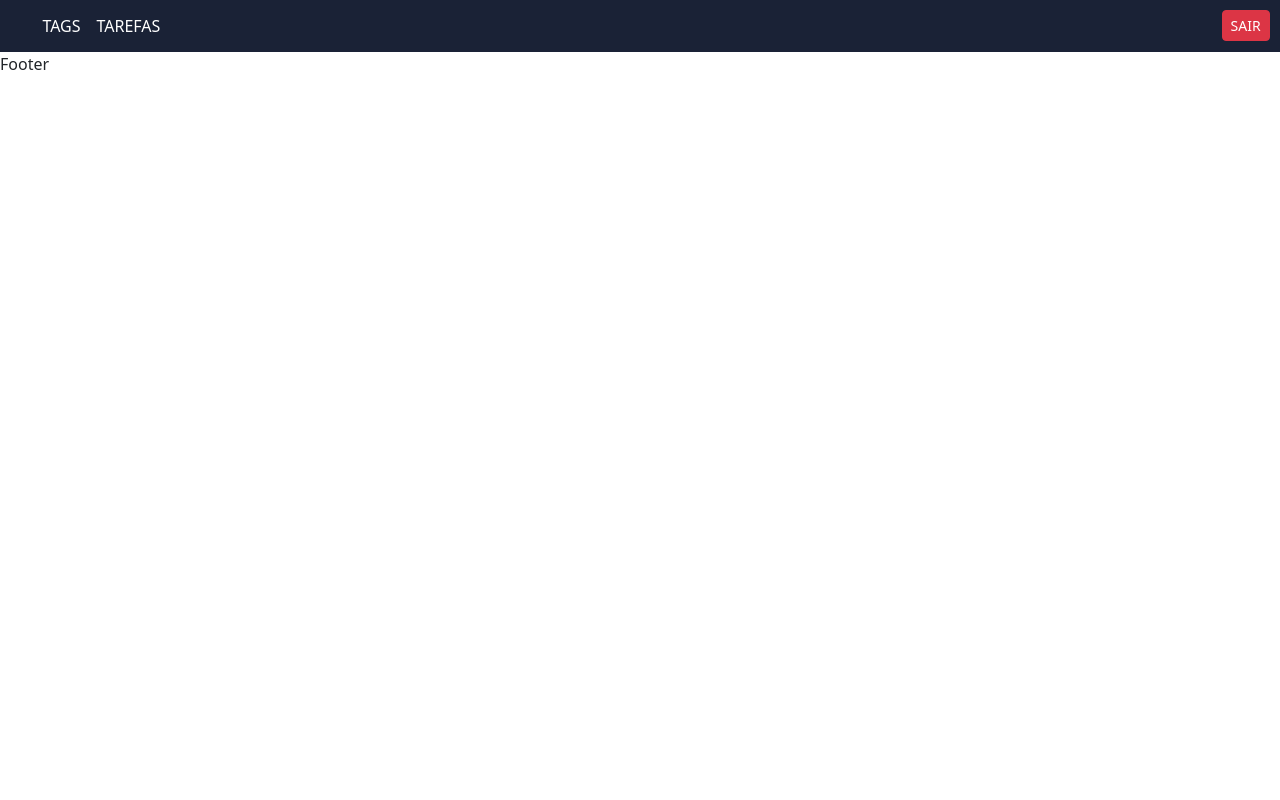
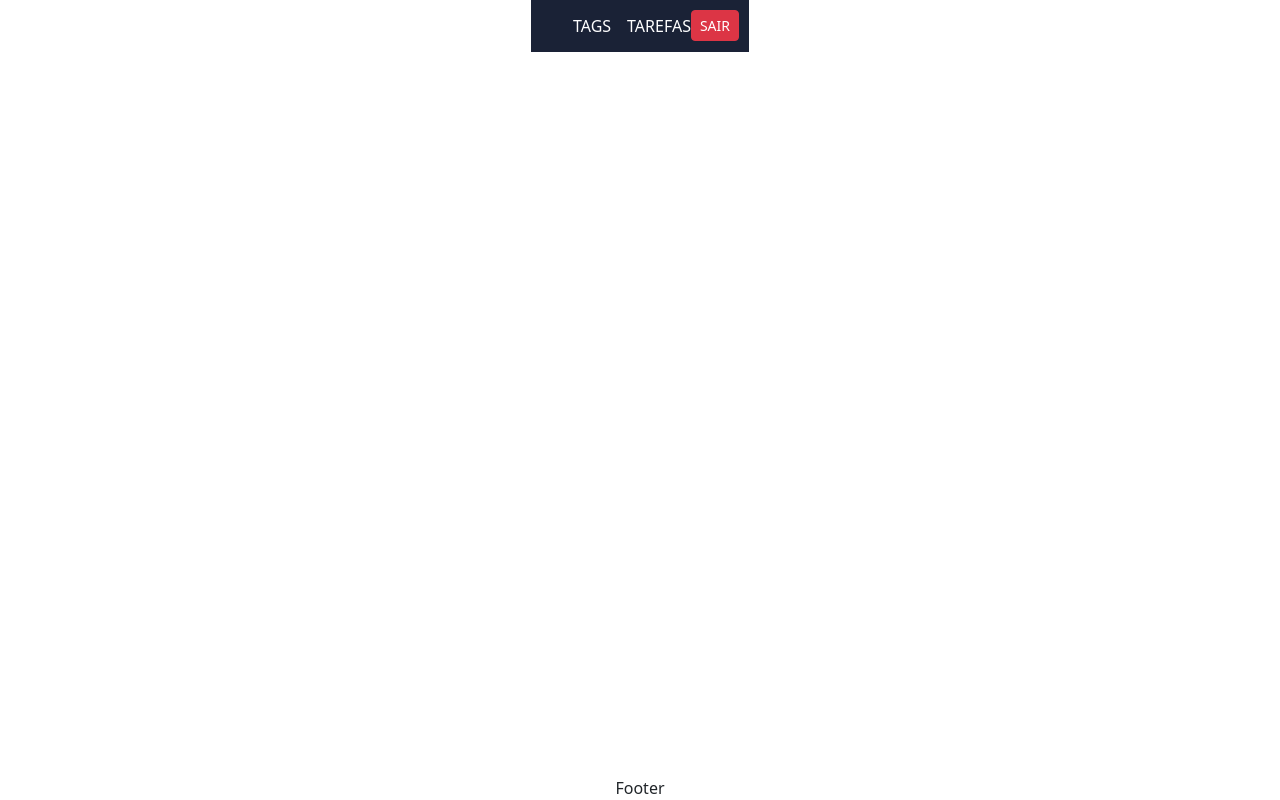
Before and after one commit to EduardoMarcelinoEng/management-of-tasks-frontend, a Nuxt app: page / in a window 1280 px wide. Built offline with nearby package versions, Linux system fonts and the light colour scheme.

Commit message:
Layout base created

```diff
--- a/layouts/default.vue
+++ b/layouts/default.vue
@@ -17,10 +17,28 @@
     }
 </script>
 
+<style>
+    .page {
+        display: flex;
+        flex-direction: column;
+        justify-content: space-between;
+        align-items: center;
+        height: 100vh;
+
+        main {
+            height: 100%;
+            width: 90%;
+            padding: 3rem 0;
+        }
+    }
+</style>
+
 <template>
-    <div>
+    <div class="page">
         <AppHead />
-        <slot />
+        <main>
+            <slot />
+        </main>
         <AppFooter />
     </div>
 </template>
```
